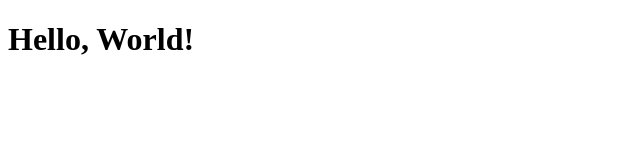
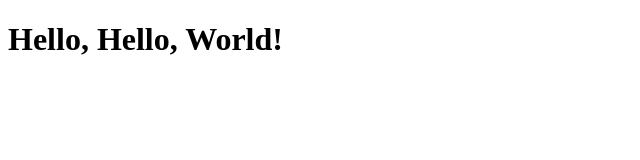
Before and after one commit to Cetyl/test-html-repo, a plain HTML site: page simple-web-app/index.html in a window 1280 px wide. Shown: the whole page, without its empty margins (0-640 px from the left). Drawn offline with Linux system fonts and the light colour scheme.

Commit message:
Update index.html

```diff
--- a/simple-web-app/index.html
+++ b/simple-web-app/index.html
@@ -6,6 +6,6 @@
     <title>Hello, World!</title>
 </head>
 <body>
-    <h1>Hello, World!</h1>
+    <h1>Hello, Hello, World!</h1>
 </body>
 </html>
```
